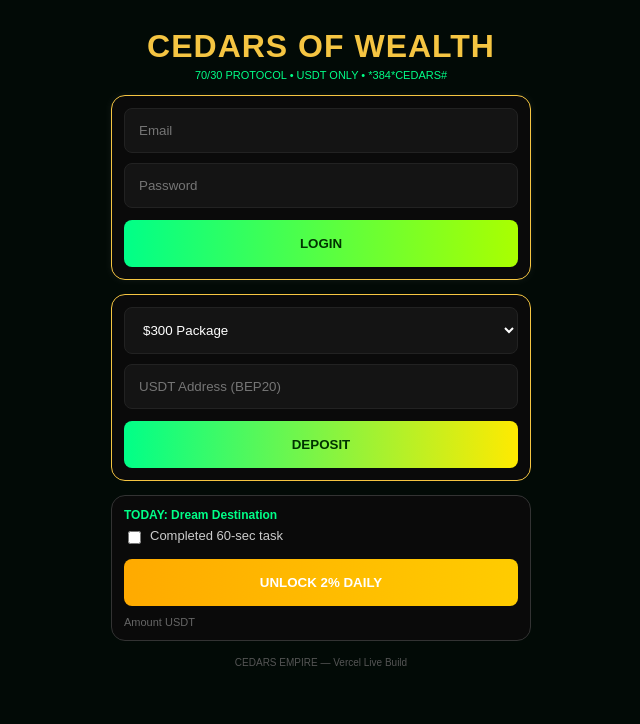
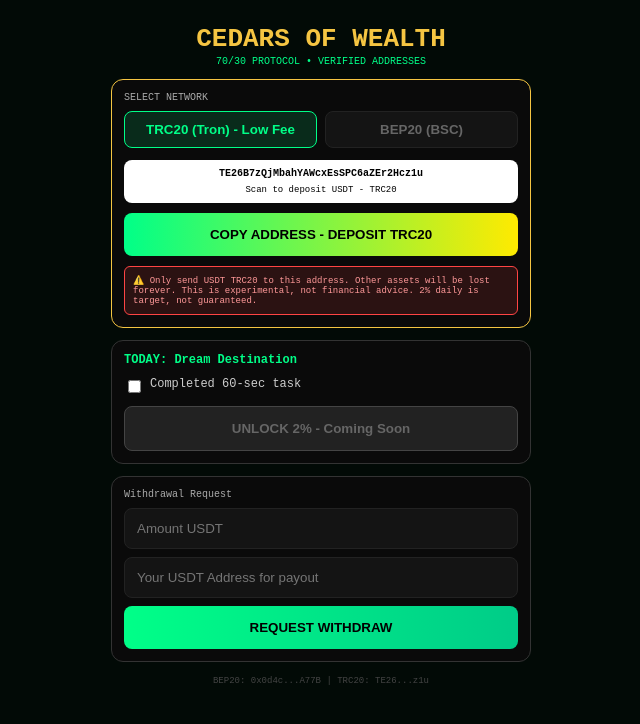
Before and after one commit to CedarsEmpire/cedars-of-wealth, a Next.js app: page / in a window 1280 px wide. Shown: the top 724 px of the page, without its empty margins (319-959 px from the left). Built offline with nearby package versions, Linux system fonts and the light colour scheme.

Commit message:
Update page.js

```diff
--- a/app/page.js
+++ b/app/page.js
@@ -2,35 +2,52 @@
 import { useState } from "react";
 
 export default function Page() {
-  const [pkg, setPkg] = useState("$300 Package");
+  const [network, setNetwork] = useState("TRC20");
+  const BEP20 = "0x0d4c2B95e8FB7Be3DB9953bAcEf3A4Be643bA77B";
+  const TRC20 = "TE26B7zQjMbahYAWcxEsSPC6aZEr2Hcz1u";
+  const addr = network === "TRC20" ? TRC20 : BEP20;
+
+  const copyAddr = () => { navigator.clipboard.writeText(addr); alert("Copied: " + addr); };
+
   return (
-    <div style={{background:"#020a06",minHeight:"100vh",padding:"16px",fontFamily:"sans-serif",display:"flex",justifyContent:"center"}}>
+    <div style={{background:"#020a06",minHeight:"100vh",padding:"14px",fontFamily:"monospace",display:"flex",justifyContent:"center"}}>
       <div style={{width:"100%",maxWidth:"420px"}}>
-        <h1 style={{color:"#f5c542",textAlign:"center",fontWeight:"900",letterSpacing:"1px",margin:"12px 0 4px 0"}}>CEDARS OF WEALTH</h1>
-        <p style={{color:"#00ff88",textAlign:"center",fontSize:"11px",margin:"0 0 14px 0"}}>70/30 PROTOCOL • USDT ONLY • *384*CEDARS#</p>
+        <h1 style={{color:"#f5c542",textAlign:"center",fontWeight:"900",margin:"10px 0 2px 0"}}>CEDARS OF WEALTH</h1>
+        <p style={{color:"#00ff88",textAlign:"center",fontSize:"10px",margin:"0 0 12px 0"}}>70/30 PROTOCOL • VERIFIED ADDRESSES</p>
 
-        <div style={{border:"1px solid #f5c542",borderRadius:"14px",padding:"12px",background:"#0a0a0a",boxShadow:"0 0 10px #ffffff10",marginBottom:"14px"}}>
-          <input placeholder="Email" style={{width:"100%",background:"#141414",border:"1px solid #222",borderRadius:"8px",padding:"14px",color:"#fff",marginBottom:"10px",boxSizing:"border-box"}}/>
-          <input placeholder="Password" type="password" style={{width:"100%",background:"#141414",border:"1px solid #222",borderRadius:"8px",padding:"14px",color:"#fff",marginBottom:"12px",boxSizing:"border-box"}}/>
-          <button style={{width:"100%",background:"linear-gradient(90deg,#00ff88,#aaff00)",border:"none",padding:"16px",borderRadius:"8px",fontWeight:"900",color:"#003300"}}>LOGIN</button>
+        <div style={{border:"1px solid #f5c542",borderRadius:"12px",padding:"12px",background:"#0a0a0a",marginBottom:"12px"}}>
+          <div style={{color:"#aaa",fontSize:"10px",marginBottom:"8px"}}>SELECT NETWORK</div>
+          <div style={{display:"flex",gap:"8px",marginBottom:"12px"}}>
+            <button onClick={()=>setNetwork("TRC20")} style={{flex:1,padding:"10px",borderRadius:"8px",border:"1px solid",borderColor: network==="TRC20"?"#00ff88":"#222",background: network==="TRC20"?"#00ff8822":"#141414",color: network==="TRC20"?"#00ff88":"#666",fontWeight:"bold"}}>TRC20 (Tron) - Low Fee</button>
+            <button onClick={()=>setNetwork("BEP20")} style={{flex:1,padding:"10px",borderRadius:"8px",border:"1px solid",borderColor: network==="BEP20"?"#f5c542":"#222",background: network==="BEP20"?"#f5c54222":"#141414",color: network==="BEP20"?"#f5c542":"#666",fontWeight:"bold"}}>BEP20 (BSC)</button>
+          </div>
+
+          <div style={{background:"#fff",padding:"8px",borderRadius:"8px",textAlign:"center"}}>
+            <div style={{fontSize:"10px",color:"#000",wordBreak:"break-all",fontWeight:"bold",marginBottom:"6px"}}>{addr}</div>
+            <div style={{color:"#000",fontSize:"9px"}}>Scan to deposit USDT - {network}</div>
+          </div>
+
+          <button onClick={copyAddr} style={{width:"100%",marginTop:"10px",background:"linear-gradient(90deg,#00ff88,#ffea00)",border:"none",padding:"14px",borderRadius:"8px",fontWeight:"900"}}>COPY ADDRESS - DEPOSIT {network}</button>
+
+          <div style={{marginTop:"10px",background:"#ff444422",border:"1px solid #ff4444",padding:"8px",borderRadius:"6px",fontSize:"9px",color:"#ff9999"}}>
+            ⚠️ Only send USDT {network} to this address. Other assets will be lost forever. This is experimental, not financial advice. 2% daily is target, not guaranteed.
+          </div>
         </div>
 
-        <div style={{border:"1px solid #f5c542",borderRadius:"14px",padding:"12px",background:"#0a0a0a",marginBottom:"14px"}}>
-          <select value={pkg} onChange={e=>setPkg(e.target.value)} style={{width:"100%",background:"#141414",border:"1px solid #222",borderRadius:"8px",padding:"14px",color:"#fff",marginBottom:"10px",boxSizing:"border-box"}}>
-            <option>$300 Package</option><option>$600 Package</option><option>$1200 Package</option>
-          </select>
-          <input placeholder="USDT Address (BEP20)" style={{width:"100%",background:"#141414",border:"1px solid #222",borderRadius:"8px",padding:"14px",color:"#fff",marginBottom:"12px",boxSizing:"border-box"}}/>
-          <button style={{width:"100%",background:"linear-gradient(90deg,#00ff88,#ffea00)",border:"none",padding:"16px",borderRadius:"8px",fontWeight:"900",color:"#003300"}}>DEPOSIT</button>
+        <div style={{border:"1px solid #333",borderRadius:"12px",padding:"12px",background:"#0a0a0a",marginBottom:"12px"}}>
+          <div style={{color:"#00ff88",fontSize:"12px",fontWeight:"bold"}}>TODAY: Dream Destination</div>
+          <label style={{display:"flex",gap:"6px",fontSize:"12px",color:"#ccc",margin:"10px 0"}}><input type="checkbox"/> Completed 60-sec task</label>
+          <button style={{width:"100%",background:"#222",border:"1px solid #444",padding:"14px",borderRadius:"8px",fontWeight:"900",color:"#666"}}>UNLOCK 2% - Coming Soon</button>
         </div>
 
-        <div style={{border:"1px solid #333",borderRadius:"14px",padding:"12px",background:"#0a0a0a"}}>
-          <div style={{color:"#00ff88",fontSize:"12px",fontWeight:"bold",marginBottom:"6px"}}>TODAY: Dream Destination</div>
-          <label style={{display:"flex",gap:"6px",fontSize:"13px",color:"#ccc",marginBottom:"12px"}}><input type="checkbox"/> Completed 60-sec task</label>
-          <button style={{width:"100%",background:"linear-gradient(90deg,#ffaa00,#ffcc00)",border:"none",padding:"16px",borderRadius:"8px",fontWeight:"900",color:"#fff"}}>UNLOCK 2% DAILY</button>
-          <div style={{color:"#666",fontSize:"11px",marginTop:"10px"}}>Amount USDT</div>
+        <div style={{border:"1px solid #333",borderRadius:"12px",padding:"12px",background:"#0a0a0a"}}>
+          <div style={{color:"#aaa",fontSize:"10px"}}>Withdrawal Request</div>
+          <input placeholder="Amount USDT" style={{width:"100%",background:"#141414",border:"1px solid #222",borderRadius:"8px",padding:"12px",color:"#fff",margin:"8px 0",boxSizing:"border-box"}}/>
+          <input placeholder="Your USDT Address for payout" style={{width:"100%",background:"#141414",border:"1px solid #222",borderRadius:"8px",padding:"12px",color:"#fff",marginBottom:"8px",boxSizing:"border-box"}}/>
+          <button style={{width:"100%",background:"linear-gradient(90deg,#00ff88,#00cc88)",border:"none",padding:"14px",borderRadius:"8px",fontWeight:"900"}}>REQUEST WITHDRAW</button>
         </div>
 
-        <div style={{textAlign:"center",color:"#555",fontSize:"10px",marginTop:"16px"}}>CEDARS EMPIRE — Vercel Live Build</div>
+        <div style={{textAlign:"center",color:"#444",fontSize:"9px",marginTop:"14px"}}>BEP20: 0x0d4c...A77B | TRC20: TE26...z1u</div>
       </div>
     </div>
   );
```
